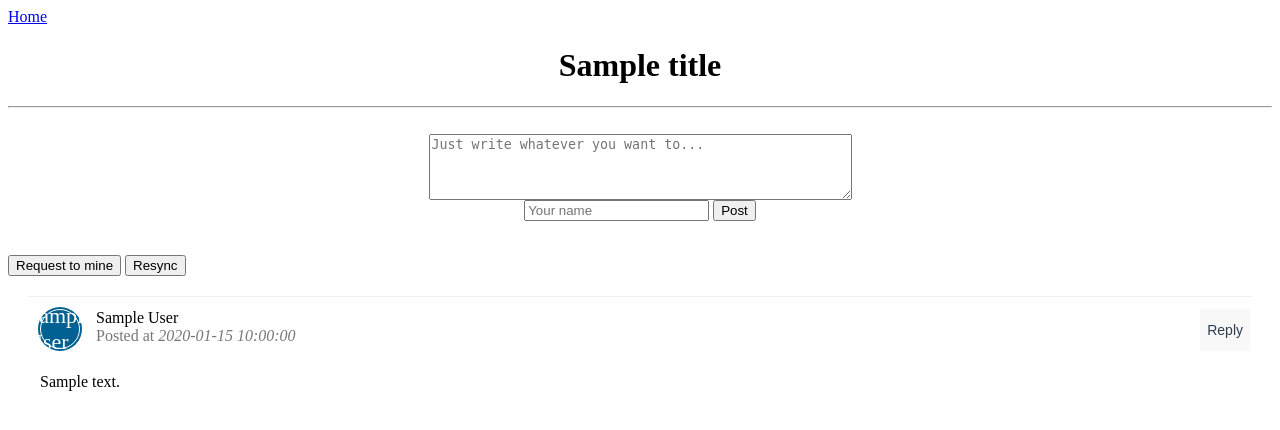
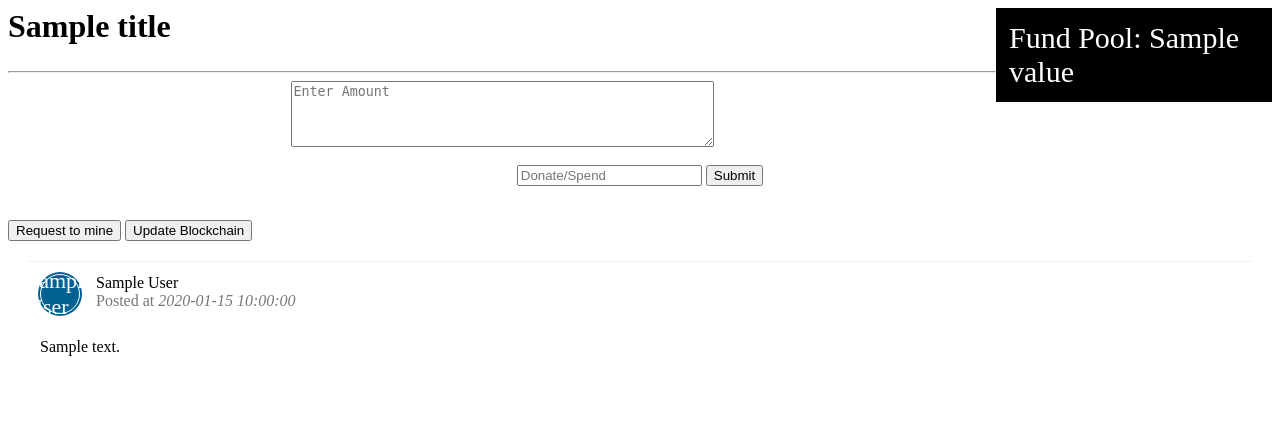
Before and after one commit to arunima811/basic-blockchain-api, a Flask app: template app/templates/index.html in a window 1280 px wide. Shown: the top 430 px of the page. Run offline with Flask 2, Linux system fonts and the light colour scheme; the template is opened without the code that fills it: most values are stand-ins (such as "Sample title", 1, 10 or a date in 2020).

Commit message:
ui db changes

```diff
--- a/app/templates/base.html
+++ b/app/templates/base.html
@@ -3,9 +3,8 @@
     <title>{{ title }}</title>
   </head>
   <body>
-    <div><a href="/index">Home</a></div>
-    <center><h1>{{ title }}</h1></center>
-    <hr>
+
+
     {% with messages = get_flashed_messages() %}
     {% if messages %}
     <ul>
--- a/app/templates/index.html
+++ b/app/templates/index.html
@@ -1,29 +1,54 @@
+
 <!-- extend base layout -->
 {% extends "base.html" %}
 
 {% block content %}
+
+	<div>
+	<span class="title_box">{{title}}</span>
+	<span class="right_box">
+	Fund Pool:
+	{% if posts|length > 0 %}
+	<span class="fund_val">
+		{% set first = posts|first %}
+		{{ first.value }}
+	</span>
+	{% else %}
+	<span>
+		{{ fund_pool }}
+	</span>
+	{% endif %}
+	</span>
+	</div>
+
 	<br>
+	<hr>
+
 
 	<center>
 	<form action="/submit" id="textform" method="post">
-	    <textarea name="content" rows="4" cols="50" placeholder="Just write whatever you want to..."></textarea>
+	    <textarea name="content" rows="4" cols="50" placeholder="Enter Amount"></textarea>
 	    <br>
-	    <input type="text" name="author" placeholder="Your name">
-	    <input type="submit" value="Post">
+		<br>
+	    <input type="text" name="author" placeholder="Donate/Spend">
+	    <input type="submit" value="Submit">
 	</form>
 	</center>
 
 	<br>
 
+
+
+
 	<a href="{{node_address}}/mine" target="_blank"><button>Request to mine</button></a>
-	<a href="/"><button>Resync</button></a>
+	<a href="/"><button>Update Blockchain</button></a>
 
 	<div style="margin: 20px;">
 
     {% for post in posts %}
     <div class="post_box">
 	   <div class="post_box-header">
-	      <div class="post_box-options"><button class="option-btn">Reply</button></div>
+	  <!--    <div class="post_box-options"><button class="option-btn">Reply</button></div> -->
 	      <div style="background: rgb(0, 97, 146) none repeat scroll 0% 0%; box-shadow: rgb(0, 97, 146) 0px 0px 0px 2px;" class="post_box-avatar">{{post.author[0]}}</div>
 	      <div class="name-header">{{post.author}}</div>
 	      <div class="post_box-subtitle"> Posted at <i>{{readable_time(post.timestamp)}}</i></div>
@@ -37,6 +62,28 @@
 	{% endfor %}
 
 	<style>
+	.title_box{
+		text-align: center;
+		font-size: 32px;
+
+		font-weight: bold;
+	}
+
+	.right_box{
+		float: right;
+		width: 250px;
+		border: 3px solid black;
+		background-color: black;
+		color: white;
+		padding: 10px;
+		font-size: 30px;
+
+	}
+
+	.fund_val{
+		font-size: 30px;
+
+	}
 		.post_box {
 		    background: #fff;
 		    padding: 12px 0px 0px 12px;
--- a/node_server.py
+++ b/node_server.py
@@ -1,11 +1,12 @@
 from hashlib import sha256
 import json
 import time
-import sys
-import os
 
 from flask import Flask, request
 import requests
+
+import os
+
 from app import app
 
 
@@ -22,6 +23,8 @@ class Block:
         A function that return the hash of the block contents.
         """
         block_string = json.dumps(self.__dict__, sort_keys=True)
+        #print("for block string check for str")
+        #print(block_string[1])
         return sha256(block_string.encode()).hexdigest()
 
 
@@ -138,7 +141,9 @@ class Blockchain:
         return True
 
 
-# app = Flask(__name__)
+#app = Flask(__name__)
+port = int(os.getenv('PORT', 8000))
+
 
 # the node's copy of blockchain
 blockchain = Blockchain()
@@ -146,7 +151,7 @@ blockchain.create_genesis_block()
 
 # the address to other participating members of the network
 peers = set()
-port = int(os.getenv('PORT', 8000))
+
 
 # endpoint to submit a new transaction. This will be used by
 # our application to add new data (posts) to the blockchain
@@ -327,5 +332,4 @@ def announce_new_block(block):
                       headers=headers)
 
 # Uncomment this line if you want to specify the port number in the code
-
 app.run(host='0.0.0.0', port=port, debug=True)
```
Also changed, not shown: app/views.py (+14 -4 lines), banana.db (added).
